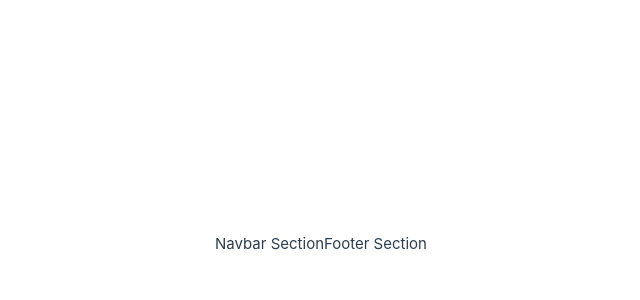
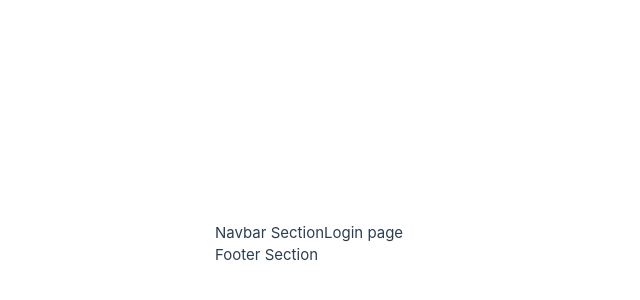
Before and after one commit to ozo-vehe/elma, a Vue app: page /login in a window 1280 px wide. Shown: the part 156-456 px from the top of the page, without its empty margins (316-956 px from the left). Built offline with nearby package versions, Linux system fonts and the light colour scheme.

Commit message:
created the login page view

```diff
--- a/src/router/index.js
+++ b/src/router/index.js
@@ -1,5 +1,6 @@
-import { createRouter, createWebHistory } from 'vue-router'
-import HomepageView from '../views/HomepageView.vue'
+import { createRouter, createWebHistory } from 'vue-router';
+import HomepageView from '../views/HomepageView.vue';
+import LoginView from '../views/LoginView.vue';
 
 const router = createRouter({
   history: createWebHistory(import.meta.env.BASE_URL),
@@ -8,6 +9,11 @@
       path: '/',
       name: 'home',
       component: HomepageView
+    },
+    {
+      path: '/login',
+      name: 'login',
+      component: LoginView
     }
   ]
 })
--- /dev/null
+++ b/src/views/LoginView.vue
@@ -0,0 +1,8 @@
+<script setup>
+</script>
+
+<template>
+  <main>
+    Login page
+  </main>
+</template>
```
